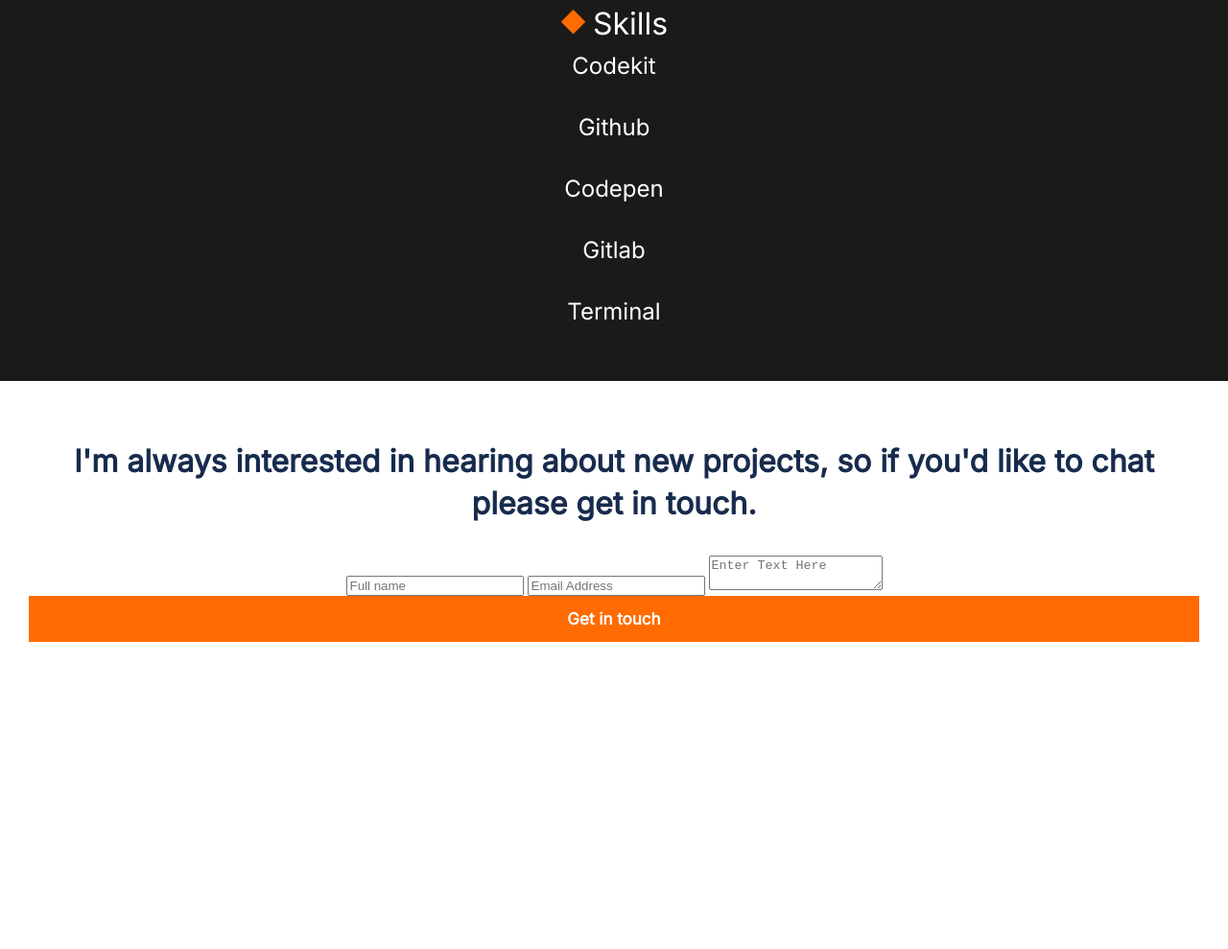
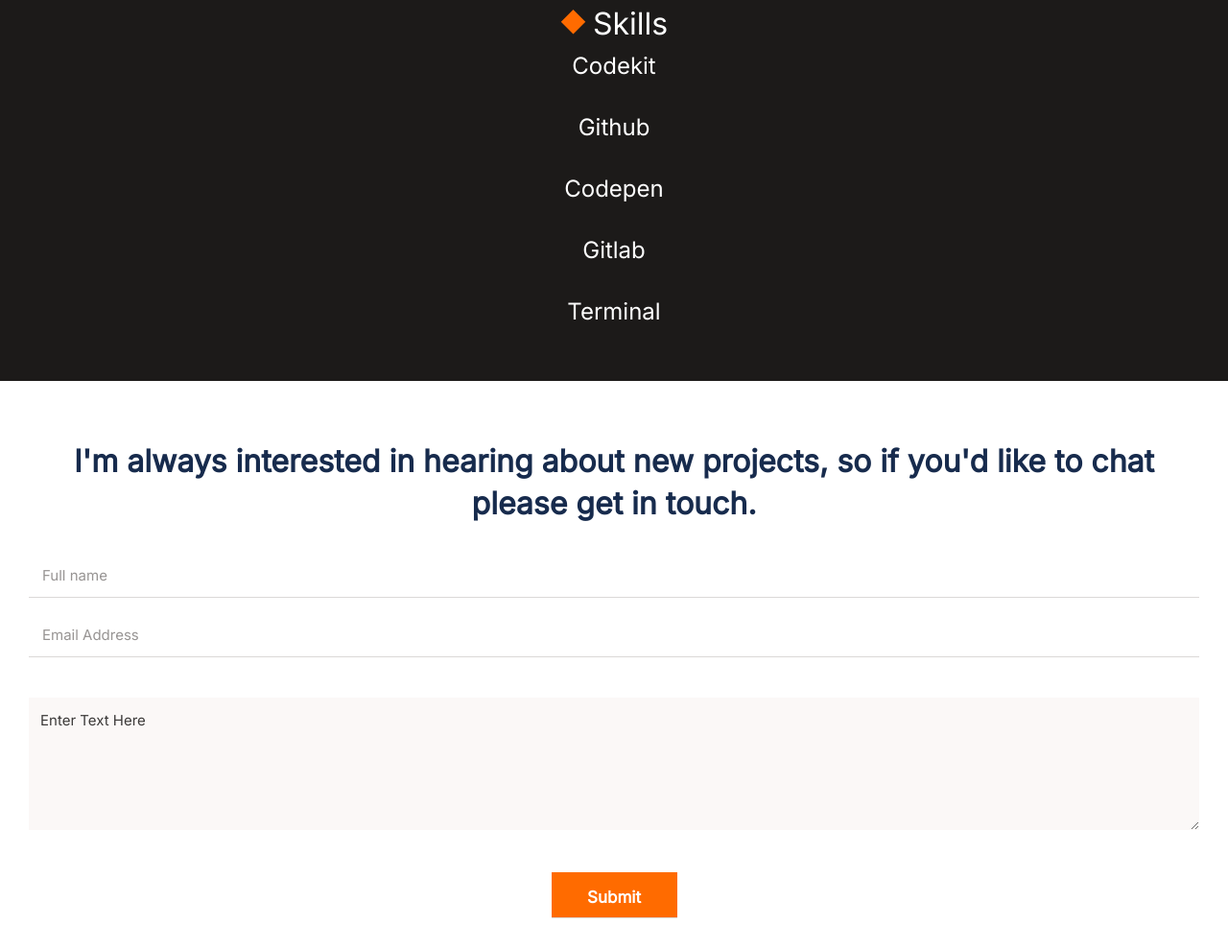
Before and after one commit to Sevenpros/Portfolio, a website: page index.html in a window 1280 px wide. Shown: the part 5303-6292 px from the top of the page at 96% size. Before the commit the page ends 6002 px from the top, so only its background shows below. Drawn offline with Linux system fonts and the light colour scheme.

Commit message:
style-the-contact-form

```diff
--- a/index.html
+++ b/index.html
@@ -210,12 +210,12 @@
                 <p class="contact-desc">
                     I'm always interested in hearing about new projects, so if you'd like to chat please get in touch.
                 </p>
-                <form class="contact-form">
-                    <input type="text" placeholder="Full name">
-                    <input type="email" placeholder="Email Address">
-                    <textarea class="" placeholder="Enter Text Here"></textarea>
+                <form class="contact-form" action="" method="post">
+                    <input type="text" class="name" placeholder="Full name">
+                    <input type="email" class="email" placeholder="Email Address">
+                    <textarea class="textarea" placeholder="Enter Text Here"></textarea>
+                    <input type="submit" class="project-button mobile-button contact-btn" name="Get in touch">
                 </form>
-                <button class="project-button mobile-button">Get in touch</button>
             </article>
         </section>
 
--- a/style.css
+++ b/style.css
@@ -359,5 +359,55 @@
   font-size: 32px;
   line-height: 44px;
   color: #172b4d;
+}
 
+.contact-form {
+  display: flex;
+  flex-direction: column;
+  gap: 18px;
+  border: 0.05 rem 0.1 rem #DBD8D7;
 }
+
+.contact-form .textarea {
+  height: 114px;
+  margin-bottom: 24px;
+  margin-top: 24px;
+  background-color: #fbf8f7;
+  outline: none;
+  border: none;
+  padding: 12px;
+}
+
+textarea::placeholder {
+  font-family: 'Inter';
+  font-style: normal;
+  font-weight: 400;
+  font-size: 15px;
+  line-height: 24px;
+  color: #3C3A39;
+}
+
+.contact-form input {
+  border: none;
+  outline: none;
+  padding: 14px;
+  border-bottom: 1px solid #DBD8D7;
+}
+
+::placeholder {
+  font-size: 15px;
+  font-family: 'Inter';
+  font-style: normal;
+  font-weight: 400;
+  font-size: 15px;
+  line-height: 24px;
+  display: flex;
+  align-items: center;
+  color: #979493;
+}
+
+.contact-btn {
+  display: flex;
+  width: 131px;
+  margin: 2px auto;
+}
```
